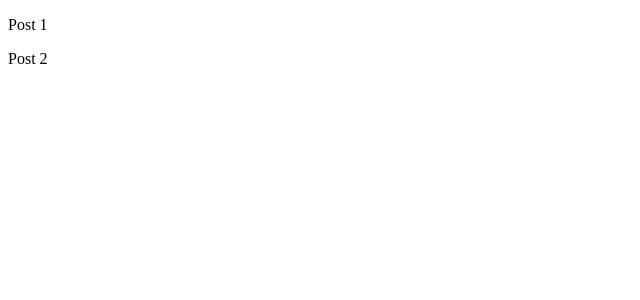
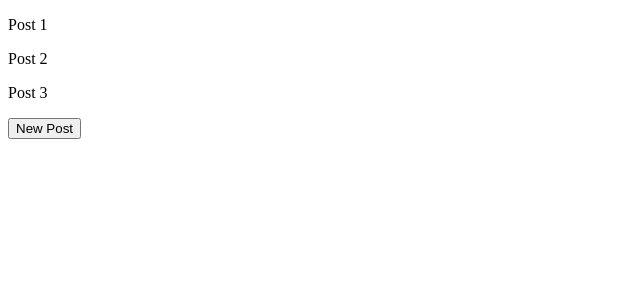
Before and after one commit to 0xchg/Project-IMEXIA, a React (Vite) app in the folder website-institucional/: page / in a window 1280 px wide. Shown: the top 300 px of the page, without its empty margins (0-640 px from the left). Built offline with nearby package versions, Linux system fonts and the light colour scheme.

Commit message:
feat: implement dynamic post creation and update rendering logic

```diff
--- a/website-institucional/src/App.tsx
+++ b/website-institucional/src/App.tsx
@@ -1,11 +1,25 @@
 import Post from "./components/Post"
+import { useState } from "react"
 
 function App() {
 
+  const [posts, setPosts] = useState<string[]>([
+    'Post 1',
+    'Post 2',
+    'Post 3'
+  ])
+
+  function createPost() {
+    setPosts([...posts, 'Post 4'])
+  }
+
   return (
     <div>
-      <Post text="Post 1"/>
-      <Post text="Post 2"/>
+      {posts.map(post => {
+        return <Post text={post}/>
+      })}
+
+      <button onClick={createPost}>New Post</button>
     </div>
   )
 }
```
